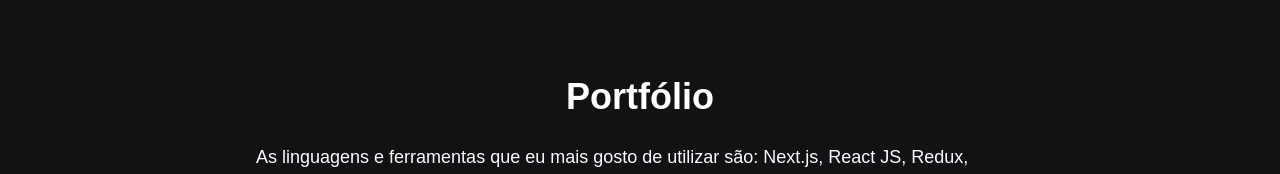
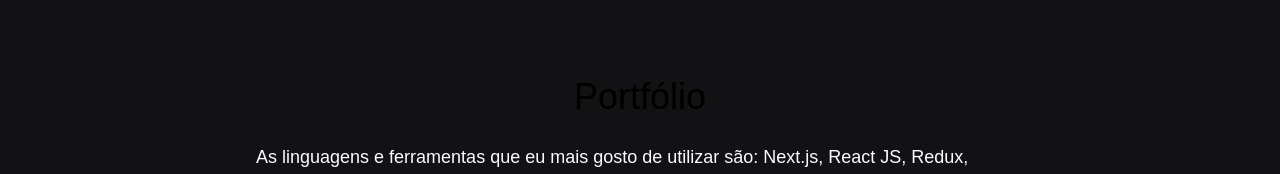
Before and after one commit to joaotelesk/joaotelek-website, a Next.js app: page /portfolio in a window 1280 px wide. Shown: the part 212-386 px from the top of the page. Built offline with nearby package versions, Linux system fonts and the light colour scheme; no server answers.

Commit message:
:recycle: refactor: Component Text e Heading

```diff
--- a/src/components/Heading/Heading.tsx
+++ b/src/components/Heading/Heading.tsx
@@ -24,7 +24,6 @@ export function Heading({
     <>
       <Comp
         className={clsx(
-          "text-white-500 font-bold",
           {
             "text-lg": size === "sm",
             "text-xl": size === "md",
--- a/src/components/Text/Text.tsx
+++ b/src/components/Text/Text.tsx
@@ -19,7 +19,6 @@ export function Text({ size = "md", children, asChild, className }: TextProps) {
     <>
       <Comp
         className={clsx(
-          "font-normal",
           {
             "text-xs": size === "sm",
             "text-sm": size === "md",
```
